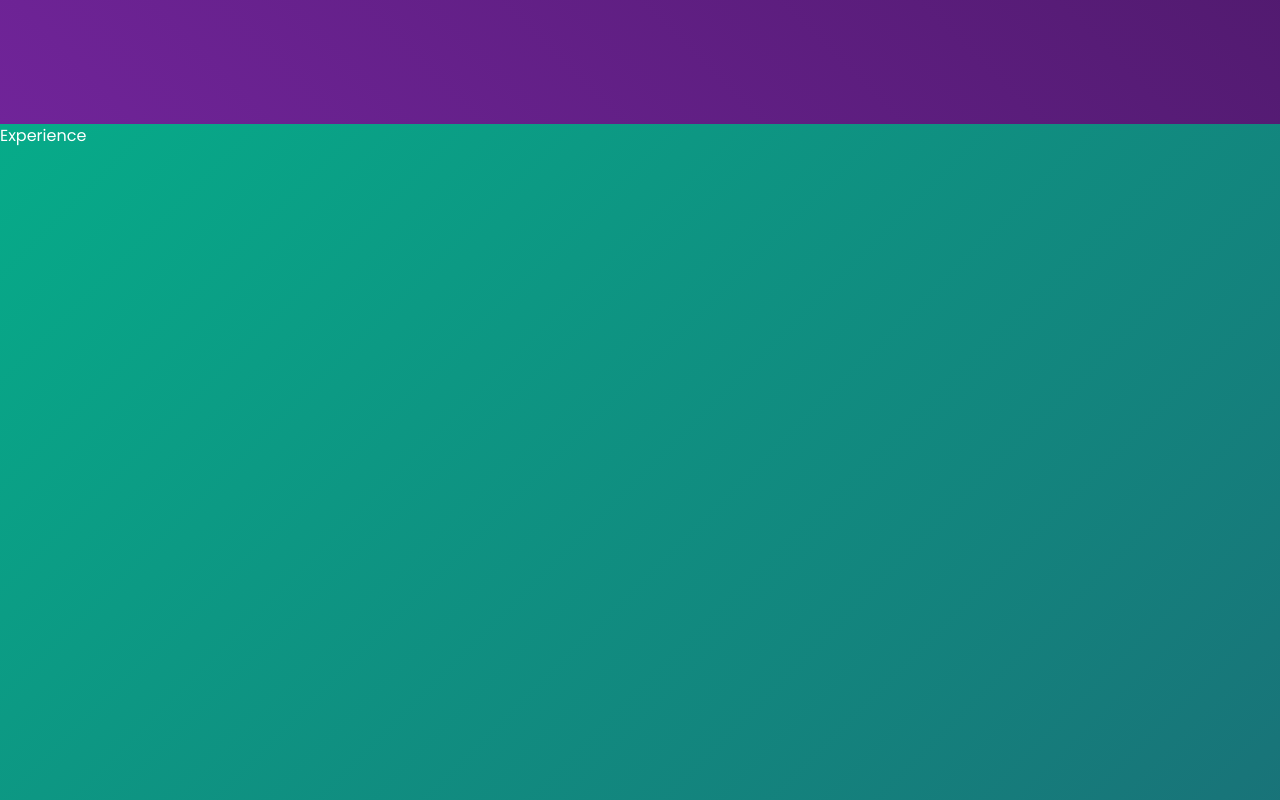
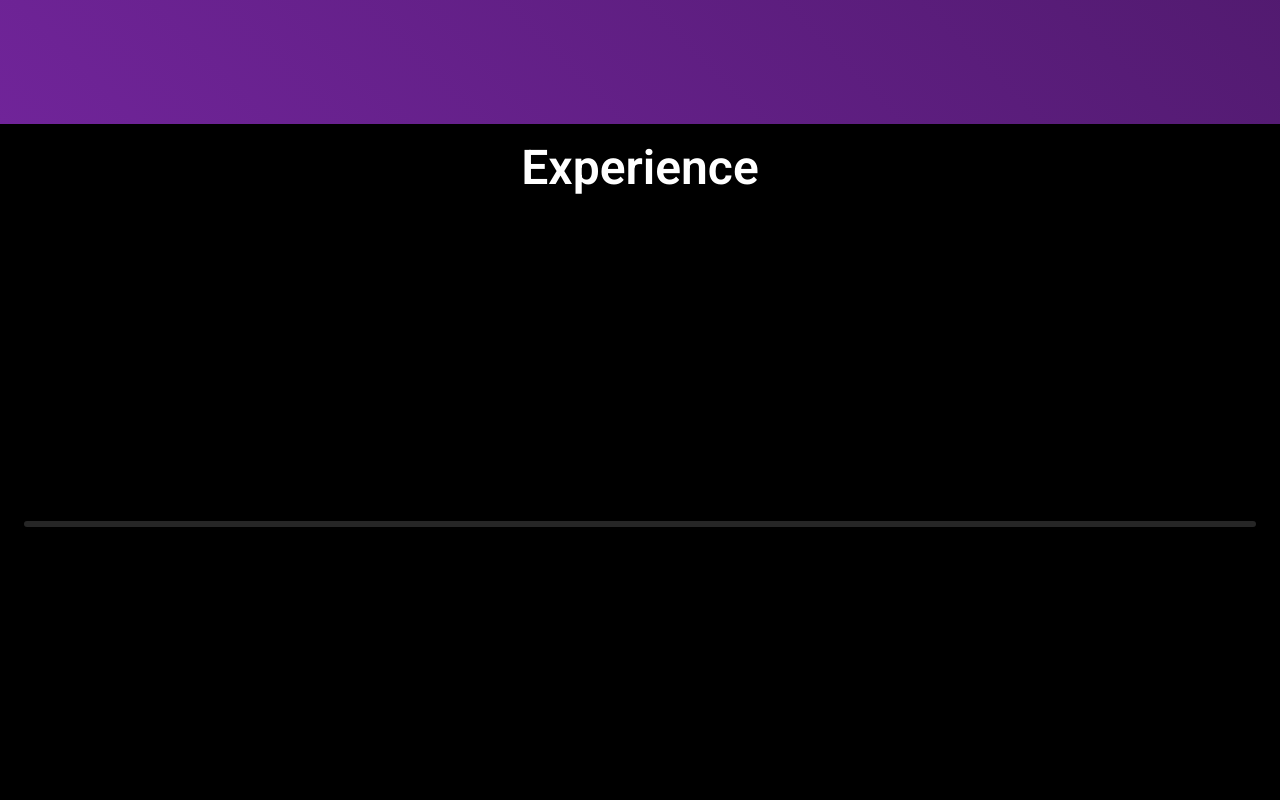
Before and after one commit to AzhaanGlitch/Portfolio, a React (Vite) app: page / in a window 1280 px wide. Shown: the part 5740-6540 px from the top of the page. Built offline with nearby package versions, Linux system fonts and the light colour scheme.

Commit message:
experience section added

```diff
--- a/src/sections/Experience.jsx
+++ b/src/sections/Experience.jsx
@@ -1,11 +1,179 @@
-import React from 'react'
+import { useScroll, useTransform } from "framer-motion";
+import { motion } from "framer-motion";
+import { useEffect, useMemo, useRef, useState } from "react";
 
-const Experience = () => {
-  return (
-    <div className='w-full, h-screen'>
-      Experience
+const experiences = [
+  {
+    role: "C & C++ Developer",
+    company: "Aptech Learning",
+    duration: "May - Sep 2024",
+    description: "I started my coding journey from learning programming languages and made lots of projects."
+  },
+  {
+    role: "AI/ML Intern",
+    company: "1Stop.ai",
+    duration: "Jan - Apr 2025",
+    description: "It was my first internship and I learned about artificial intelligence and machine learning. It was a great experience to get practical knowledge about the indepth knowledge of ML with work experience through projects under a duration of 4 months."
+  },
+  {
+    role: "Full Stack MERN Developer",
+    company: "Apna College",
+    duration: "Jul - Nov 2025",
+    description: "One of the best coding experiences i had ever had as i have build multiple projects, was excited throughout the journey learning new concepts and achieving new tech stacks."
+  },
+  {
+    role: "Software Developer Intern",
+    company: "NAVRobotec Pvt. Ltd.",
+    duration: "Nov - Present",
+    description: "New internship, new excitement, new projects. This time, I have a huge knowledge and work experience as compared to earlier me and i am eager to perform best for upcoming projects."
+  },
+];
+
+function ExperienceItems({exp, idx, start, end, scrollYProgress, layout}){
+  const scale = useTransform(scrollYProgress, [start, end], [0, 1])
+  const opacity = useTransform(scrollYProgress, [start, end], [0, 1])
+  const y = useTransform(scrollYProgress, [start, end], [idx%2 === 0 ? 30 : -30, 0])
+  const x = useTransform(scrollYProgress, [start, end], [-24, 0])
+
+  if(layout === "desktop"){
+    return(
+      <div className="relative flex flex-1 justify-center items-center min-w-0">
+        <motion.div className="z-10 w-7 h-7 rounded-full bg-white shadow-[0_0_0_8px_rgba(255,255,255,0.1)]"
+        style={{scale, opacity}}
+        >
+        </motion.div>
+
+        <motion.div className={`absolute ${idx%2 === 0 ? "-top-8" : "-bottom-8"} w-[3px] bg-white/40`}
+        style={{height: 40, opacity}}
+        >
+        </motion.div>
+
+        <motion.article className={`absolute ${idx%2 === 0 ? "bottom-12" : "top-12"}
+        bg-gray-900/80 backdrop-blur border border-gray-700/70 rounded-xl p-7 w-[320px] shadow-lg`}
+        style={{opacity, y, maxWidth: "90vw"}}
+        transition={{duration: 0.4, delay: idx*0.15}}
+        >
+          <h3 className="text-xl font-semibold">
+            {exp.role}
+          </h3>
+          <p className="text-md text-gray-400 mb-3">
+            {exp.company} | {exp.duration}
+          </p>
+          <p className="text-md text-gray-300 break-words">
+            {exp.description}
+          </p>
+        </motion.article>
+      </div>
+    )
+  }
+
+  return(
+    <div className="relative flex items-start">
+      <motion.div className="absolute -left-[14px] top-3 z-10 w-7 h-7 rounded-full bg-white shadow-[0_0_0_8px_rgba(255,255,255,0.1)]"
+      style={{scale, opacity}}
+      >
+      </motion.div>
+
+      <motion.article className="bg-gray-900/80 backdrop-blur border border-gray-700/70 rounded-xl p-5 w-[90vw] max-w-sm ml-6 shadow-lg"
+      style={{opacity, x}}
+      transition={{duration: 0.4, delay: idx*0.15}}
+      >
+        <h3 className="text-lg font-semibold break-words">
+          {exp.role}
+        </h3>
+        <p className="text-sm text-gray-400 mb-2 break-words">
+          {exp.company} | {exp.duration}
+        </p>
+        <p className="text-sm text-gray-300 break-words">
+          {exp.description}
+        </p>
+      </motion.article>
     </div>
   )
 }
 
-export default Experience
+export default function Experience(){
+const sceneRef = useRef(null);
+const [isMobile, setIsMobile] = useState(false);
+
+useEffect(() => {
+  const checkMobile = () => setIsMobile(window.innerWidth < 768);
+  checkMobile();
+  window.addEventListener("resize", checkMobile)
+  return () => window.removeEventListener("resize", checkMobile)
+}, [])
+
+const SCENE_HEIGHT_VH = isMobile ? 200*experiences.length : 120*experiences.length;
+const {scrollYProgress} = useScroll({
+  target: sceneRef,
+  offset: ["start start", "end end"]
+})
+
+const threshold = useMemo(() => experiences.map((_, i) => (i + 1)/experiences.length), [])
+const lineSize = useTransform(scrollYProgress, (v) => `${v*100}%`)
+
+  return(
+    <section id="experience" className="relative bg-black text-white">
+      <div ref={sceneRef}
+      style={{height: `${SCENE_HEIGHT_VH}vh`, minHeight: "120vh"}}
+      className="relative"
+      >
+        <div className="sticky top-0 h-screen flex flex-col">
+          <h2 className="text-4xl sm:text-5xl font-semibold mt-5 text-center">
+            Experience
+          </h2>
+          <div className="flex flex-1 items-center justify-center px-6 pb-10">
+            {!isMobile && (
+              <div className="relative w-full max-w-7xl">
+                <div className="relative h-[6px] bg-white/15 rounded">
+                  <motion.div className="absolute left-0 top-0 h-[6px] bg-white rounded origin-left"
+                  style={{width: lineSize}}
+                  >
+                  </motion.div>
+                </div>
+
+                <div className="relative flex justify-between mt-0">
+                  {experiences.map((exp, idx) => (
+                    <ExperienceItems
+                    key={idx}
+                    exp={exp}
+                    idx={idx}
+                    start={idx === 0 ? 0 : threshold[idx-1]}
+                    end={threshold[idx]}
+                    scrollYProgress={scrollYProgress}
+                    layout="desktop"
+                    />
+                  ))}
+                </div>
+              </div>
+            )}
+            {isMobile && (
+              <div className="relative w-full max-w-md">
+                <div className="absolute left-0 top-0 bottom-0 w-[6px] bg-white/15 rounded">
+                  <motion.div className="absolute top-0 left-0 w-[6px] bg-white rounded origin-top"
+                  style={{height: lineSize}}
+                  >
+                  </motion.div>
+                </div>
+
+                <div className="relative flex flex-col gap-10 ml-10 mt-6 pb-12">
+                  {experiences.map((exp, idx) => (
+                    <ExperienceItems
+                    key={idx}
+                    exp={exp}
+                    idx={idx}
+                    start={idx === 0 ? 0 : threshold[idx-1]}
+                    end={threshold[idx]}
+                    scrollYProgress={scrollYProgress}
+                    layout="mobile"
+                    />
+                  ))}
+                </div>
+              </div>
+            )}
+          </div>
+        </div>
+      </div>
+    </section>
+  )
+}
```
